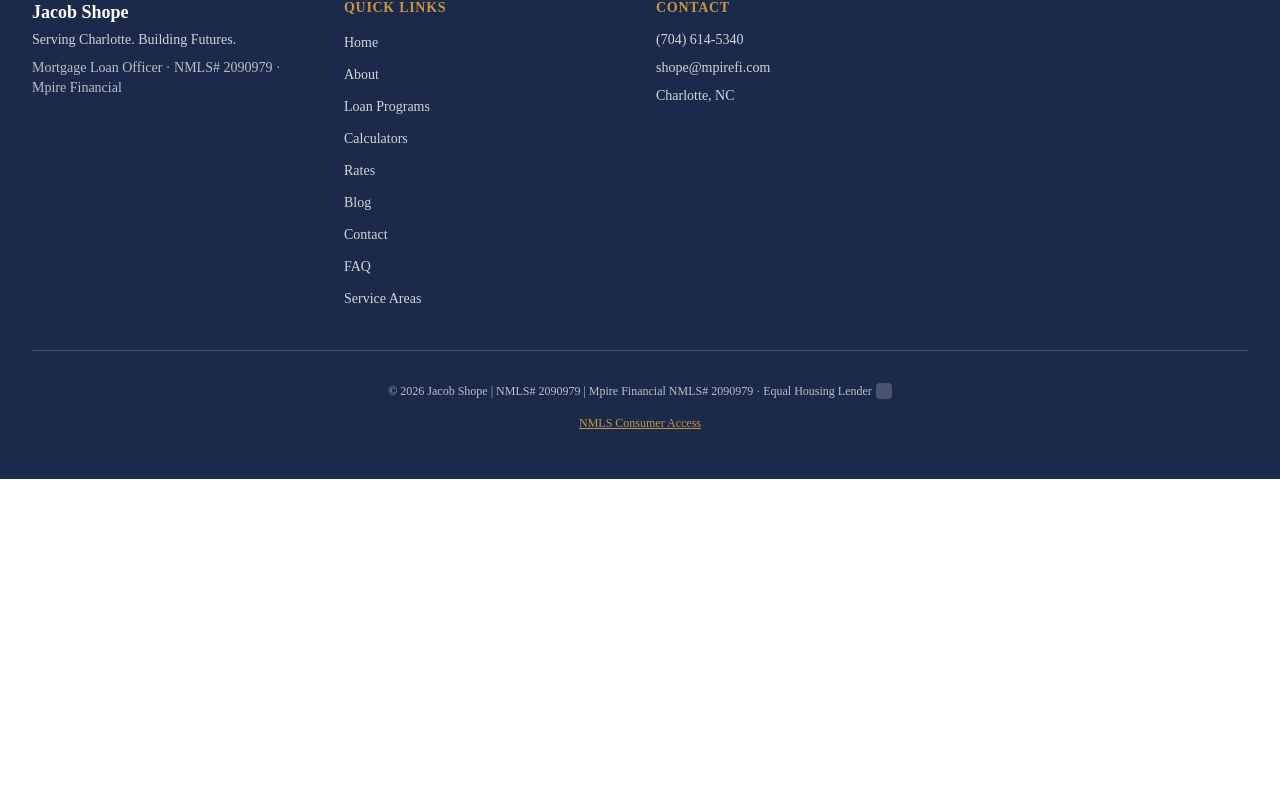
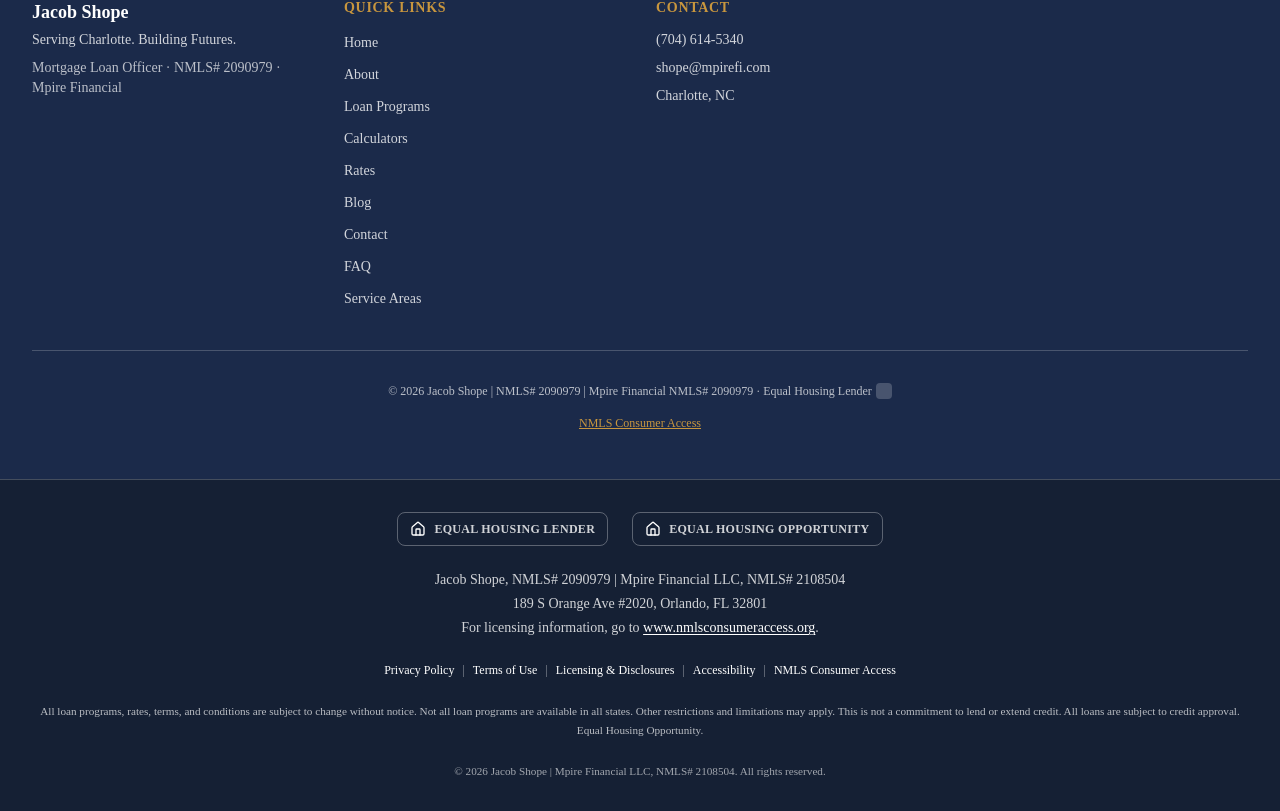
Before and after one commit to JLshope12/jacob-shope-mortgage, a Next.js app: page / in a window 1280 px wide. Shown: the part 5518-6329 px from the top of the page. Before the commit the page ends 5997 px from the top, so only its background shows below. Built offline with nearby package versions, Linux system fonts and the light colour scheme.

Commit message:
Add compliance footer

```diff
--- a/components/layout/Footer.tsx
+++ b/components/layout/Footer.tsx
@@ -1,4 +1,5 @@
 import Link from "next/link";
+import { House } from "lucide-react";
 
 const QUICK_LINKS = [
   { href: "/", label: "Home" },
@@ -86,6 +87,98 @@
           </a>
         </div>
       </div>
+
+      {/* Extended compliance section */}
+      <div className="border-t border-white/20 bg-[#152034]">
+        <div className="mx-auto flex max-w-7xl flex-col gap-6 px-4 py-8 text-center text-xs text-white/80 md:px-6 lg:px-8 md:text-sm">
+          {/* Equal Housing logos (placeholders) */}
+          <div className="flex flex-wrap items-center justify-center gap-6">
+            <div className="inline-flex items-center gap-2 rounded-md border border-white/30 px-3 py-2">
+              <House className="h-4 w-4 text-white" aria-hidden />
+              <span className="text-[0.7rem] font-semibold tracking-wide md:text-xs">
+                EQUAL HOUSING LENDER
+              </span>
+            </div>
+            <div className="inline-flex items-center gap-2 rounded-md border border-white/30 px-3 py-2">
+              <House className="h-4 w-4 text-white" aria-hidden />
+              <span className="text-[0.7rem] font-semibold tracking-wide md:text-xs">
+                EQUAL HOUSING OPPORTUNITY
+              </span>
+            </div>
+          </div>
+
+          {/* Compliance info block */}
+          <div className="space-y-1">
+            <p>Jacob Shope, NMLS# 2090979 | Mpire Financial LLC, NMLS# 2108504</p>
+            <p>189 S Orange Ave #2020, Orlando, FL 32801</p>
+            <p>
+              For licensing information, go to{" "}
+              <a
+                href="https://www.nmlsconsumeraccess.org/"
+                target="_blank"
+                rel="noopener noreferrer"
+                className="text-white underline underline-offset-2 hover:text-gold"
+              >
+                www.nmlsconsumeraccess.org
+              </a>
+              .
+            </p>
+          </div>
+
+          {/* Footer links row */}
+          <div className="flex flex-wrap items-center justify-center gap-2 text-[0.7rem] md:text-xs">
+            <Link
+              href="/privacy"
+              className="text-white hover:text-gold"
+            >
+              Privacy Policy
+            </Link>
+            <span className="text-white/50">|</span>
+            <Link
+              href="/terms"
+              className="text-white hover:text-gold"
+            >
+              Terms of Use
+            </Link>
+            <span className="text-white/50">|</span>
+            <Link
+              href="/licensing"
+              className="text-white hover:text-gold"
+            >
+              Licensing &amp; Disclosures
+            </Link>
+            <span className="text-white/50">|</span>
+            <Link
+              href="/accessibility"
+              className="text-white hover:text-gold"
+            >
+              Accessibility
+            </Link>
+            <span className="text-white/50">|</span>
+            <a
+              href="https://www.nmlsconsumeraccess.org/"
+              target="_blank"
+              rel="noopener noreferrer"
+              className="text-white hover:text-gold"
+            >
+              NMLS Consumer Access
+            </a>
+          </div>
+
+          {/* Disclaimer text */}
+          <p className="text-[0.65rem] leading-relaxed text-white/70 md:text-[0.7rem]">
+            All loan programs, rates, terms, and conditions are subject to change without notice.
+            Not all loan programs are available in all states. Other restrictions and limitations
+            may apply. This is not a commitment to lend or extend credit. All loans are subject to
+            credit approval. Equal Housing Opportunity.
+          </p>
+
+          {/* Copyright */}
+          <p className="text-[0.65rem] text-white/60 md:text-[0.7rem]">
+            © 2026 Jacob Shope | Mpire Financial LLC, NMLS# 2108504. All rights reserved.
+          </p>
+        </div>
+      </div>
     </footer>
   );
 }
```
